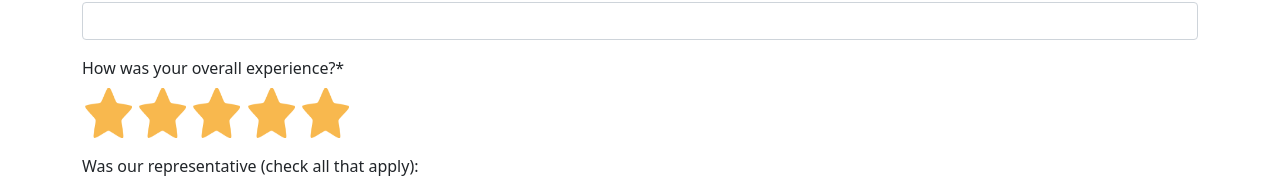
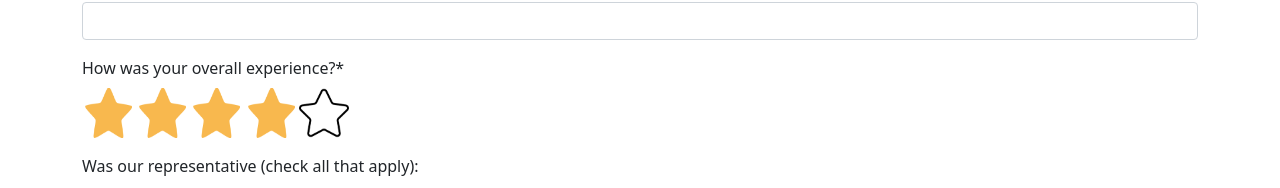
Before and after one commit to Agash1903/task7-Mytodolist, a plain HTML site: page index.html in a window 1280 px wide. Shown: the part 198-386 px from the top of the page. Drawn offline with nearby package versions, Linux system fonts and the light colour scheme.

Commit message:
index.html

```diff
--- a/index.html
+++ b/index.html
@@ -39,7 +39,7 @@
             <img src="./icon/download.png">
             <img src="./icon/download.png">
             <img src="./icon/download.png">
-            <img src="./icon/download.png">
+            <img  src="./icon/download (1).png">
           </div>
 
 
```
